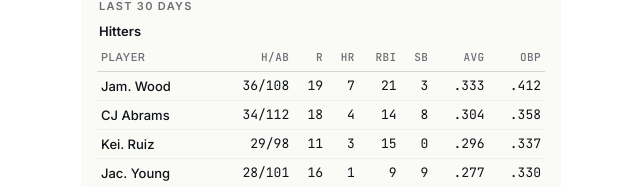
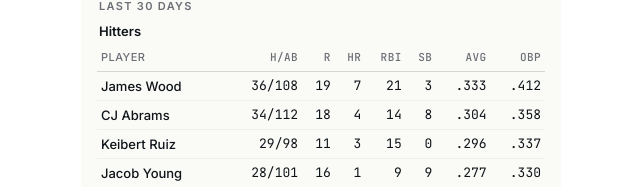
Before and after one commit to jaynarg/team-tracker-mlb, a React (Vite) app: page / in a window 1280 px wide. Shown: the part 613-800 px from the top of the page, without its empty margins (319-959 px from the left). Built offline with nearby package versions, Linux system fonts and the light colour scheme; no server answers.

Commit message:
Show up to first five letters of first name

```diff
--- a/src/App.jsx
+++ b/src/App.jsx
@@ -97,9 +97,9 @@ const lastNameOf = (fullName) => {
 const initialedName = (fullName) => {
   if (!fullName) return '';
   const parts = fullName.split(' ');
-  if (parts.length < 2) return fullName;
+  if (parts.length < 5) return fullName;
   const first = parts[0];
-  const prefix = first.slice(0, 3);
+  const prefix = first.slice(0, 6);
   const dot = prefix.length < first.length ? '.' : ''; // only add period if we truncated
   return `${prefix}${dot} ${parts.slice(1).join(' ')}`;
 };
```
